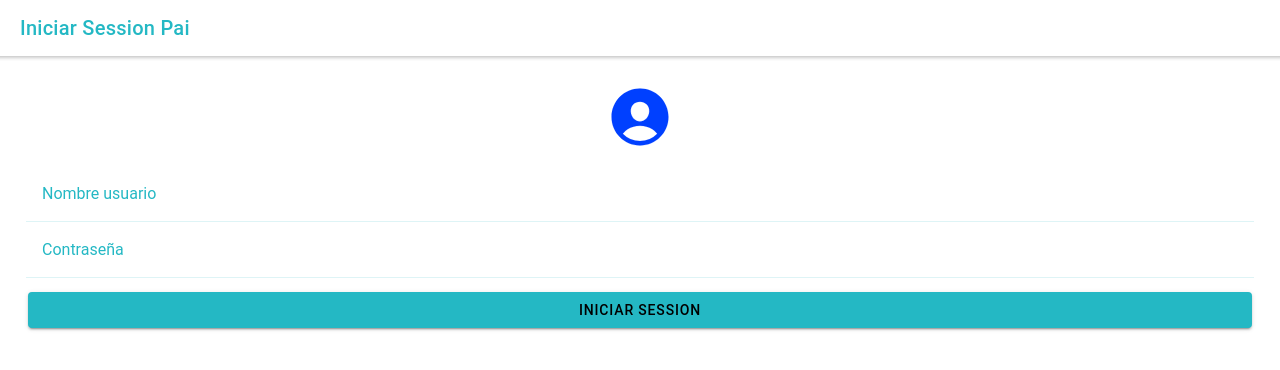
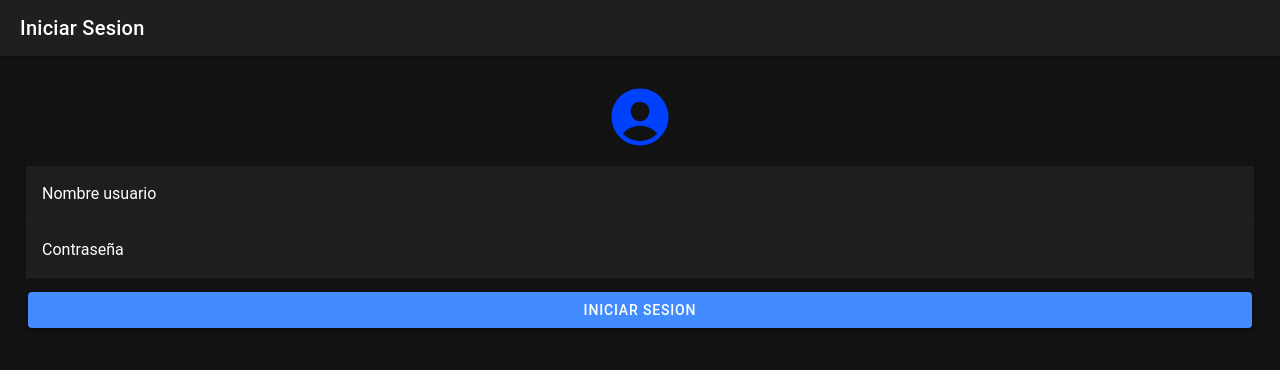
Before and after one commit to silviadev/sistemaPaiMovil, a React (Create React App) app: page / in a window 1280 px wide. Shown: the top 370 px of the page. Built offline with nearby package versions, Linux system fonts and the light colour scheme.

Commit message:
modificando titulos

```diff
--- a/src/pages/Dashboard.tsx
+++ b/src/pages/Dashboard.tsx
@@ -67,9 +67,9 @@ const Dashboard: React.FC<ResetProps> = ({ match }) => {
           <IonIcon icon={home} />
           <IonLabel>Inicio</IonLabel>
         </IonTabButton>
-        <IonTabButton tab="notificaciones" href="/dashboard/notificaciones">
+        <IonTabButton tab="vacunas" href="/dashboard/notificaciones">
           <IonIcon icon={apps} />
-          <IonLabel>Notificaciones</IonLabel>
+          <IonLabel>Vacunas PAI</IonLabel>
         </IonTabButton>
         <IonTabButton tab="configuraciones" href="/dashboard/configuracion">
           <IonIcon icon={personCircle} />
--- a/src/pages/Login.tsx
+++ b/src/pages/Login.tsx
@@ -50,7 +50,7 @@ const Login = () => {
     <IonPage>
       <IonHeader>
         <IonToolbar>
-          <IonTitle>Iniciar Session Pai</IonTitle>
+          <IonTitle>Iniciar Sesion</IonTitle>
         </IonToolbar>
       </IonHeader>
       <IonContent fullscreen className="ion-padding ion-text-center">
@@ -81,7 +81,7 @@ const Login = () => {
           <IonRow>
             <IonCol>
               <IonButton color="primary" expand="block" onClick={(e) => handleLogin()}>
-                Iniciar Session
+                Iniciar Sesion
               </IonButton>
             </IonCol>
           </IonRow>
--- a/src/pages/PerfilPaciente.tsx
+++ b/src/pages/PerfilPaciente.tsx
@@ -24,6 +24,7 @@ const PerfilPaciente: React.FunctionComponent = ({ match }: any) => {
 
   console.log(vacunas);
 
+
   return (
     <React.Fragment>
       <IonHeader>
@@ -36,18 +37,23 @@ const PerfilPaciente: React.FunctionComponent = ({ match }: any) => {
       </IonHeader>
       <IonContent>
         {vacunas.map((vac, i) => {
+          const fechaVacuna = (vac["fechaVacuna"])
+          ? "Vacuna administrada en fecha: " + vac["fechaVacuna"]
+          : (!vac["fechaVacuna"] && vac["fechaSiguienteDosis"])
+          ? "Fecha de la siguiente vacuna: "+ vac["fechaSiguienteDosis"]: "";
+
           let color = (vac["fechaVacuna"]) ? "success" : (vac["fechaSiguienteDosis"] && !vac["fechaVacuna"]) ? "secondary": "light";
           return (
             <IonCard key={i} color={color} >
               <IonCardHeader>
-                <IonCardSubtitle><IonBadge color="warning">{vac["rangoMesInicial"]} Meses</IonBadge></IonCardSubtitle>
+                <IonCardSubtitle><IonBadge color="warning">Se aplica a los {vac["rangoMesInicial"]} meses</IonBadge></IonCardSubtitle>
                 <IonCardTitle>{vac["nombrevacuna"]}</IonCardTitle>
               </IonCardHeader>
 
               <IonCardContent>
                 <p> {vac["dosis"]} Via {vac["nombrevia"]}
                 </p>
-                {vac["fechaVacuna"] && <p>Fecha vacuna: {vac["fechaVacuna"]}</p>}
+                {<p>{fechaVacuna}</p>}
               </IonCardContent>
             </IonCard>
           )
--- a/src/theme/variables.css
+++ b/src/theme/variables.css
@@ -102,7 +102,7 @@ http://ionicframework.com/docs/theming/ */
     --ion-color-light-tint: #f5f6f9;
 }
 
-@media (prefers-color-scheme: dark) {
+@media (prefers-color-scheme: light) {
     /*
    * Dark Colors
    * -------------------------------------------
```
